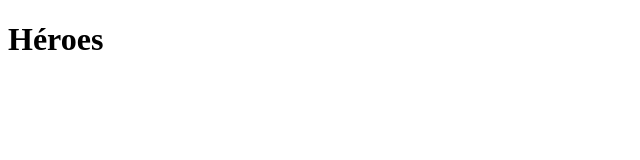
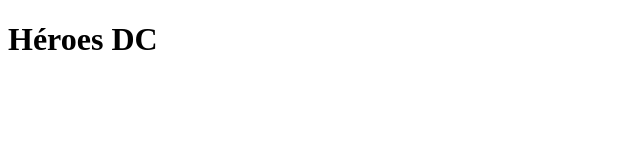
Before and after one commit to Esteban-010/Testing-for-me, a plain HTML site: page index.html in a window 1280 px wide. Shown: the full height of the page, 0-640 px from the left. Drawn offline with Linux system fonts and the light colour scheme.

```diff
--- a/index.html
+++ b/index.html
@@ -5,6 +5,7 @@
         <title>Prueba con git en Github</title>
     </head>
     <body>
-        <h1>Héroes</h1>
+        <h1>Héroes DC</h1>
+
     </body>
 </html>
```
